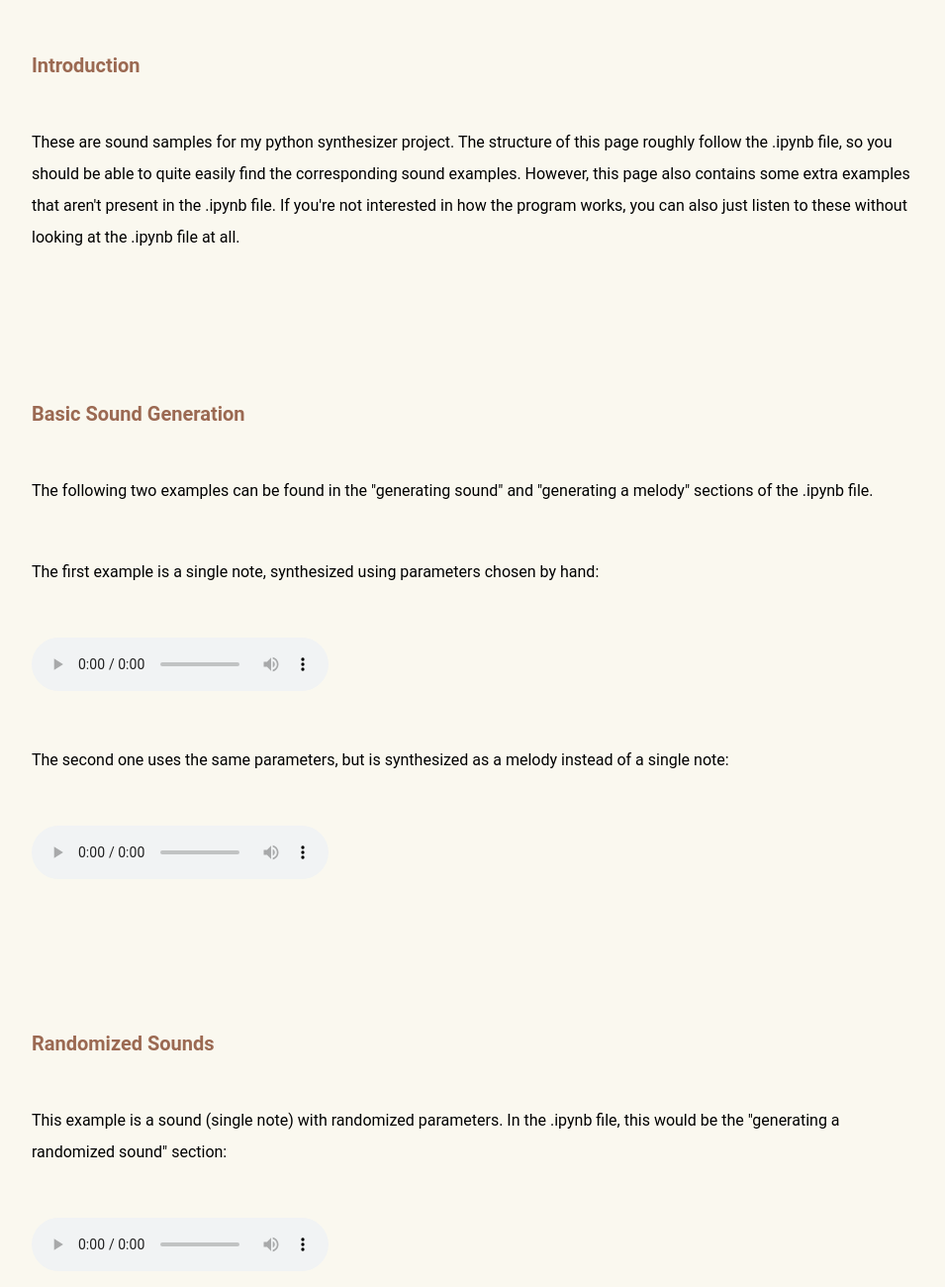
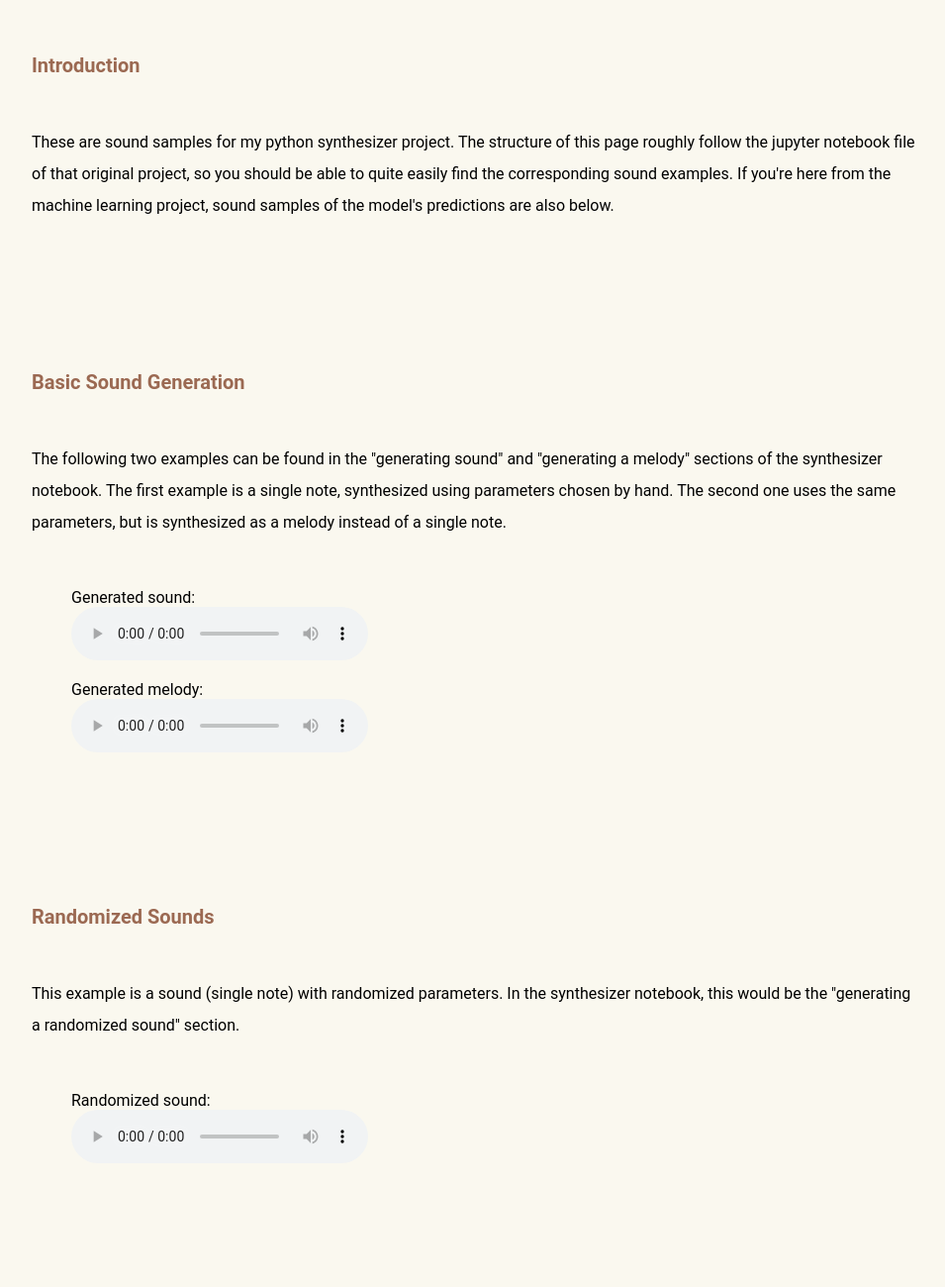
Before and after one commit to LassiGithub/Python-synthesizer-sound-samples, a plain HTML site: page index.html in a window 1280 px wide. Shown: the part 340-1640 px from the top of the page at 99% size, without its empty margins (160-1115 px from the left). Drawn offline with Linux system fonts and the light colour scheme; a web font is replaced by a local one.

Commit message:
Edited the text

```diff
--- a/index.html
+++ b/index.html
@@ -19,39 +19,50 @@
 
         <p>
             These are sound samples for my python synthesizer project.
-            The structure of this page roughly follow the .ipynb file,
+            The structure of this page roughly follow the jupyter notebook file of that original project,
             so you should be able to quite easily find the corresponding sound examples.
-            However, this page also contains some extra examples that aren't present in the .ipynb file.
-            If you're not interested in how the program works, you can also just listen to these without looking at the .ipynb file at all.
+            If you're here from the machine learning project, sound samples of the model's predictions are also below.
         </p>
 
         <h2>Basic Sound Generation</h2>
 
-        <p>The following two examples can be found in the "generating sound" and "generating a melody" sections of the .ipynb file.</p>
-        <p>The first example is a single note, synthesized using parameters chosen by hand:</p>
+        <p>The following two examples can be found in the "generating sound" and "generating a melody" sections of the synthesizer notebook.
+           The first example is a single note, synthesized using parameters chosen by hand.
+           The second one uses the same parameters, but is synthesized as a melody instead of a single note.
+        </p>
 
+        <figure>
+            <figcaption>Generated sound:</figcaption>
             <audio controls>
              <source src="audio/generated_sound.wav" type="audio/wav">
             Your browser does not support the audio element.
             </audio>
+        </figure>
 
-        <p>The second one uses the same parameters, but is synthesized as a melody instead of a single note:</p>
-
+        <figure>
+          <figcaption>Generated melody:</figcaption>
           <audio controls>
             <source src="audio/generated_melody.wav" type="audio/wav">
           Your browser does not support the audio element.
           </audio>
+        </figure>
+
 
         <h2>Randomized Sounds</h2>
 
         <p>
-            This example is a sound (single note) with randomized parameters. In the .ipynb file, this would be the "generating a randomized sound" section:
+            This example is a sound (single note) with randomized parameters. In the synthesizer notebook, this would be the "generating a randomized sound" section.
         </p>
 
+        <figure>
+          <figcaption>Randomized sound:</figcaption>
           <audio controls>
             <source src="audio/randomized_sound.wav" type="audio/wav">
           Your browser does not support the audio element.
         </audio>
+        </figure>
+
+
 
         <h2>Machine Learning Predictions with Randomized Sounds</h2>
 
@@ -62,7 +73,7 @@
             then the sound is given to a model,
             that will predict the parameters.
             Each of these example pairs contains first a sound synthesized with the original parameters, then a sound synthesized with the predicted parameters.
-            In the .ipynb file, this would be the "generated sound prediction" section:
+            In the synthesizer notebook file, this would be the "generated sound prediction" section.
         </p>
 
         <figure>
@@ -236,7 +247,7 @@
             However, this time it's predicting parameters for sounds that aren't from a synthesizer.
             I recorded these sounds with a microphone, and most of them are impossible to recreate with this synthesizer.
             It's interesting to see how the model will attempt to do that.
-            In the .ipynb file, this would be the "non-synth sound prediction" section:
+            In the synthesizer notebook file, this would be the "non-synth sound prediction" section.
         </p>
 
         <figure>
```
Lines whose indentation alone changed are shown as unchanged.
